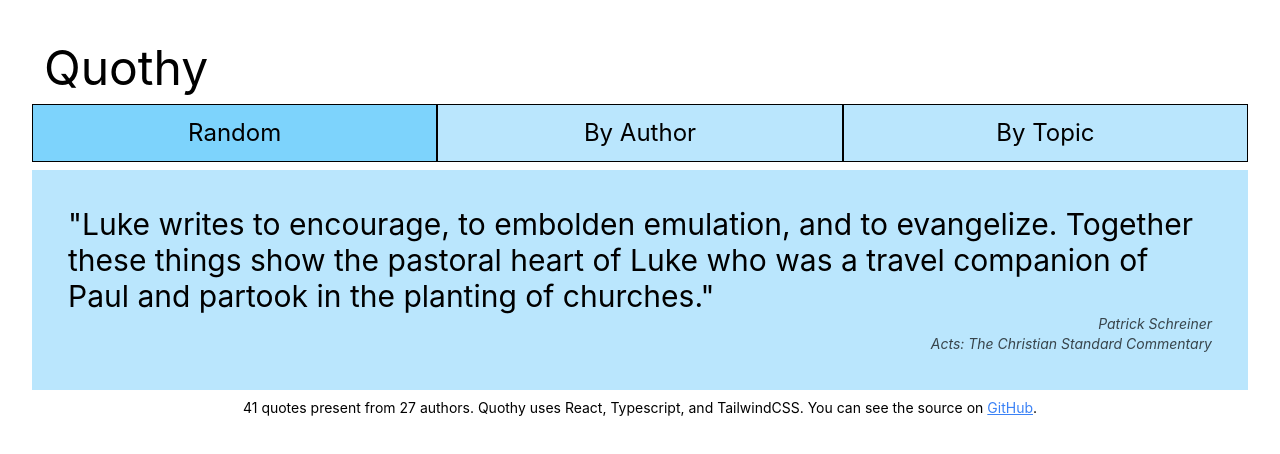
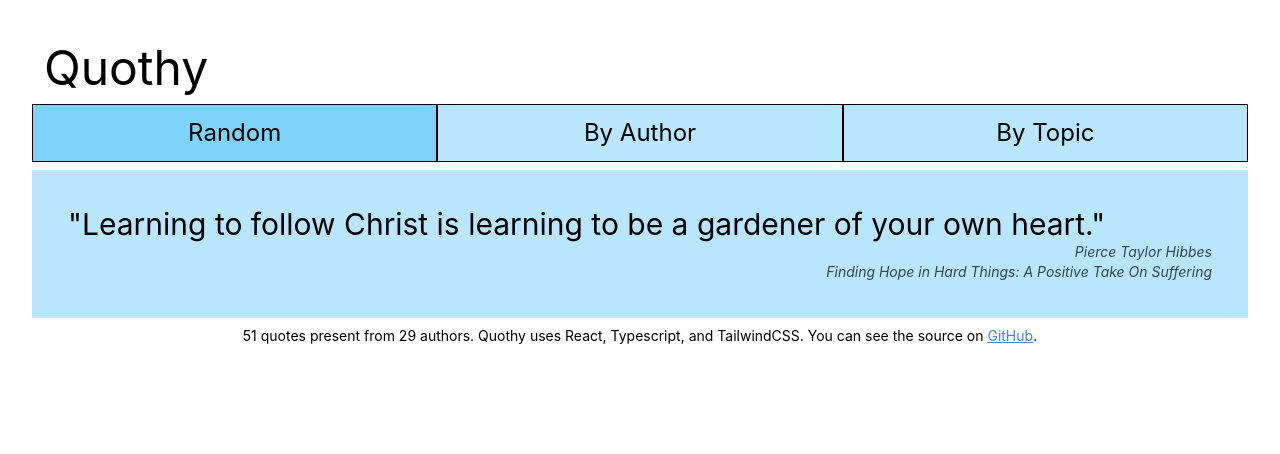
Before and after one commit to MarkNenadov/quothy, a React (Create React App) app: page / in a window 1280 px wide. Shown: the top 454 px of the page. Built offline with nearby package versions, Linux system fonts and the light colour scheme.

Commit message:
new quotes

```diff
--- a/src/data/quoteData.ts
+++ b/src/data/quoteData.ts
@@ -26,6 +26,22 @@ export const data: Quote[] = [
     tags: ["management", "leadership"]
   },
   {
+    quote: "look for self-regulating processes. If you find yourself playing the role of taskmaster — criticizing people who break the rules or don’t follow the process — see if the process itself can be changed to be easier to follow.",
+    book: {
+      author: "Camile Fournier",
+      title: "The Manager's Path: A Guide for Tech Leaders Navigating Growth and Change"
+    },
+    tags: ["management", "leadership"]
+  },
+  {
+    quote: "If you join or create a company with very different values than your own, you’ll feel a great deal of friction that will make your life harder. At the highest levels, all of this cultural alignment comes to play in everything you do, because you spend so much of your time in the land of negotiation, collaboration, and cross-functional teamwork. This doesn’t mean that you can’t be successful in a company that holds some different values from your own. In fact, it’s pretty rare that you agree perfectly with every value of every person on the senior team of a company. You probably don’t even agree with every value of every person in your family, or among your friends! Still, the amount of overlap between the traits you value most and the traits your company values most largely determines how easy the fit will be for you.",
+    book: {
+      author: "Camile Fournier",
+      title: "The Manager's Path: A Guide for Tech Leaders Navigating Growth and Change"
+    },
+    tags: ["management", "leadership"]
+  },
+  {
     quote: "The most important lesson I’ve learned is that you have to be able to manage yourself if you want to be good at managing others.",
     book: {
       author: "Camile Fournier",
@@ -42,12 +58,36 @@ export const data: Quote[] = [
     tags: ["nature"]
   },
   {
+    quote: "Pitchers need to be students, forever students,",
+    book: {
+      author: "David Cone",
+      title: "Full Count: The Education of a Pitcher"
+    },
+    tags: ["learning", "baseball"]
+  },
+  {
+    quote: "If one’s argument for civilization holds that wild predators should never roam in broad daylight through the boroughs of America’s largest, loudest, most radically urban metropolis, then, truly, the end of civilization had arrived on paw prints in the snow."    ,
+    book: {
+      author: "Dan Flores",
+      title: "Coyote America"
+    },
+    tags: ["nature"]
+  },
+  {
     quote: "O powerful love! that in some respects, makes a beast a man; in some other a man a beast.",
     book: {
       author: "Wlliam Shakespeare",
       title: "The Merry Wives of Windsor"
     },
     tags: ["love", "shakespeare"]
+  },
+  {
+    quote: "the world's mine oyster, Which I with sword will open.",
+    book: {
+      author: "Wlliam Shakespeare",
+      title: "The Merry Wives of Windsor"
+    },
+    tags: ["shakespeare"]
   },
   {
     quote: "we Westerners so emphasize a merely legal understanding of the death of Christ for our salvation that we overlook material in the New Testament that doesn’t fit that model.",
@@ -88,6 +128,14 @@ export const data: Quote[] = [
         title: "In Praise of Old Guys: Pastoral Mentorship, Humility, and the Dangers of Youth"
       },
       tags: ["self"]
+    },
+    {
+      quote: "Let’s be clear: God doesn’t need you. Jesus doesn’t need you. The Holy Spirit doesn’t need you. Men have been pastoring the church for thousands of years, and the kingdom will be in fine shape after you’re dead. God always has his workers; even a donkey will do in a pinch.",
+      book: {
+        author: "Nicolas Alford and Nicholas Kennicott",
+        title: "In Praise of Old Guys: Pastoral Mentorship, Humility, and the Dangers of Youth"
+      },
+      tags: ["church-leadership"]
     },
     {
       quote: "Christianity is discipleship, at its very core (Matthew 28:19, Titus 2). You should always be discipling others, and you should always be being discipled. Don’t settle for a casual relationship that soothes your conscience; engage Christ’s discipleship call like you really believe the Son of God is the one who told you to do it. This is a concept with a rich biblical pedigree. In 2 Timothy 2:2 there are actually five distinct parties involved in mentorship. There is the core mentor/mentee rela-tionship of Paul and Timothy. This is happening in the context of 'many witnesses,' a reference to the local church. Furthermore, Paul charges Timothy to take up the dis-cipleship baton and entrust it to 'faithful men.' But even then the discipleship chain reaction isn’t finished: those faithful men are to be poured into so that they 'will be able to teach others also.' Paul’s vision for pastoral training is multigenerational mentorship in the context of the local church.",
@@ -186,6 +234,14 @@ export const data: Quote[] = [
       tags: ["shakespeare", "grace"]
   },
   {
+    quote: "They love not poison that do poison needs",
+    book: {
+      author: "William Shakespeare",
+      title: "King Richard II",
+    },
+    tags: ["shakespeare"]
+},
+{
     quote: "out of this nettle, danger, we pluck this flower, safety",
     book: {
       author: "William Shakespeare",
@@ -250,6 +306,22 @@ export const data: Quote[] = [
     tags: ["shakespeare", "death"]
 },
 {
+  quote: "Wisdom is foolishness but in her tongue, Beauty a slander but in her fair face, There is no summer but in her cheerful looks, Nor frosty winter but in her disdain.",
+  book: {
+    author: "William Shakespeare",
+    title: "King Edward III"
+  },
+  tags: ["shakespeare", "death"]
+},
+{
+  quote: "For I do hold a tree in France too good To be the gallows of an English thief.",
+  book: {
+    author: "William Shakespeare",
+    title: "King Edward III"
+  },
+  tags: ["shakespeare", "death"]
+},
+{
   quote: "We often rush to offer solutions to problems. I’m guilty of this all the time. I want to fix things as fast as possible. But in the throes of anxiety, we don’t want to be fixed right away; we want to be heard. We want to be seen.",
   book: {
     author: "Pierce Taylor Hibbes",
@@ -272,6 +344,14 @@ export const data: Quote[] = [
     title: "Acts: The Christian Standard Commentary"
   },
   tags: ["acts", "new-testament"]
+},
+{
+  quote: "Chris descended in order to bring God to humanity, and he ascended to bring humanity to God.",
+  book: {
+    author: "Patrick Schreiner",
+    title: "The Ascension of Christ: Recovering a Neglected Doctrine"
+  },
+  tags: ["ascension", "theology"]
 },
 {
   quote: "Luke writes to encourage, to embolden emulation, and to evangelize. Together these things show the pastoral heart of Luke who was a travel companion of Paul and partook in the planting of churches.",
```
